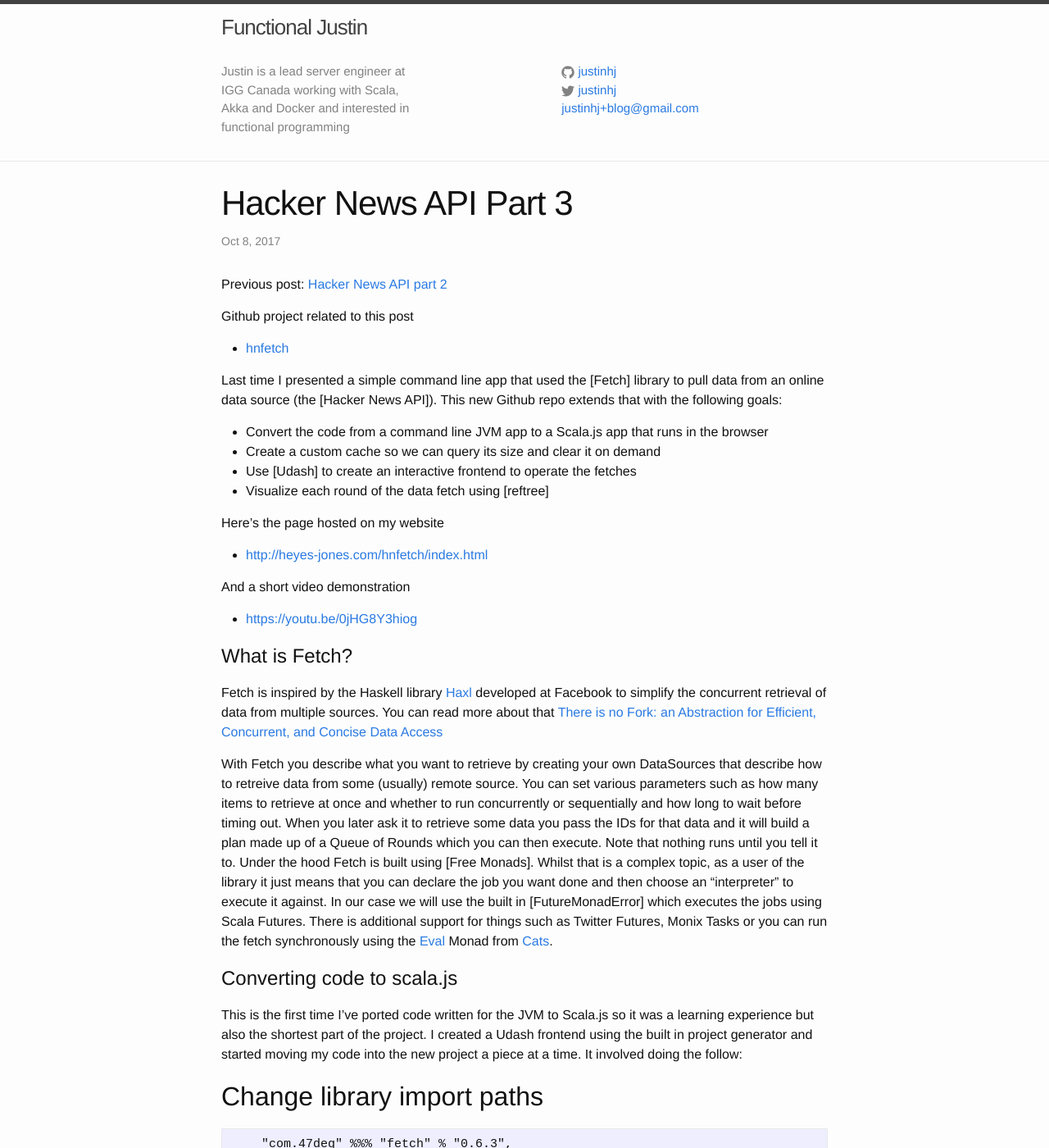
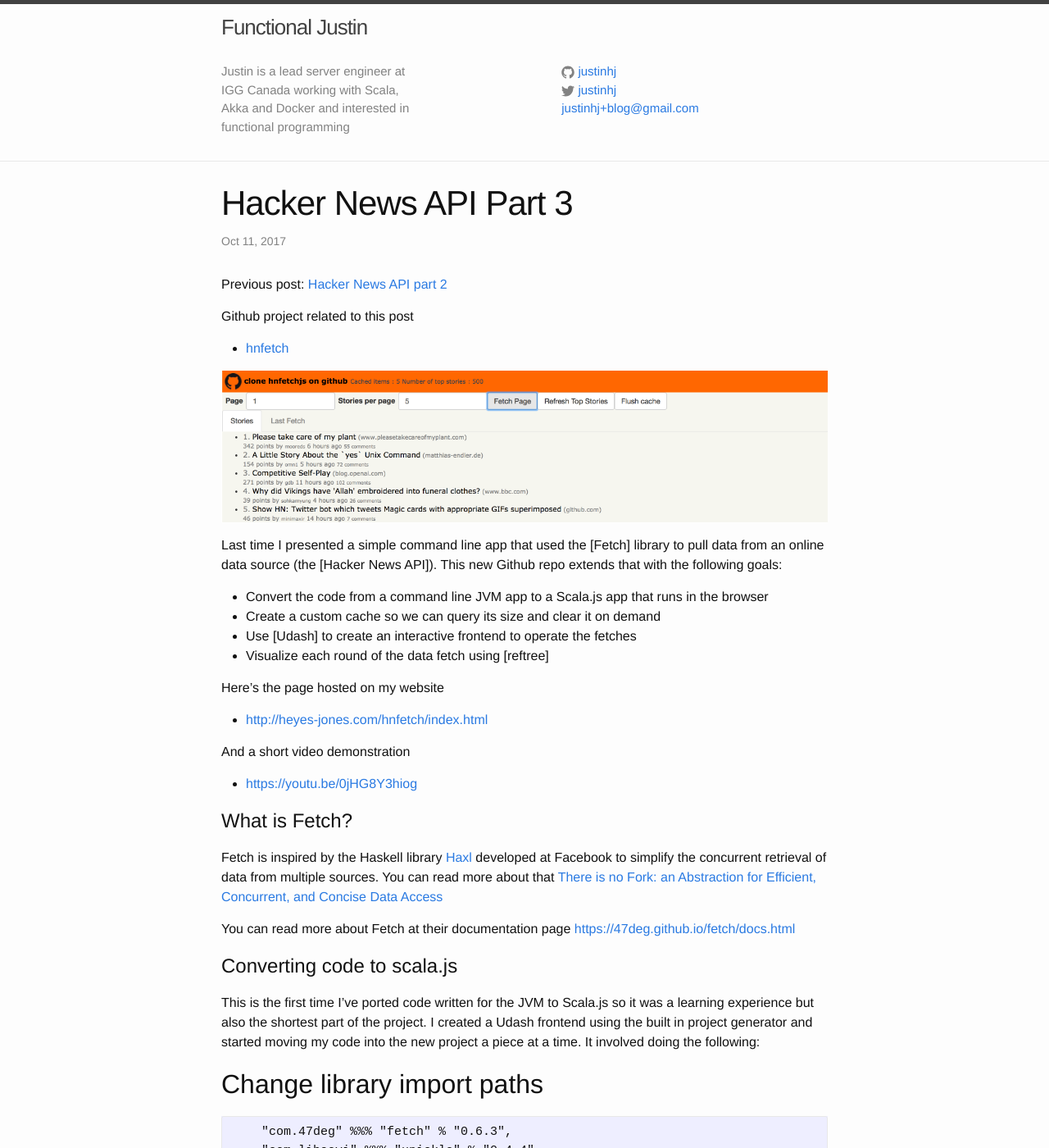
Before and after one commit to justinhj/justinhj.github.io, a Jekyll site: the page built from _posts/2017-10-08-hacker-news-api-3.md, in a window 1280 px wide and 1400 px high. Shown: the whole window at 82% size. Built offline with Jekyll 4.4.1, drawn with Linux system fonts in a browser that asks for light colours; comment, search, counter and statistics services are not loaded; some of the changed text lies outside the part shown.

Commit message:
wrapping up

```diff
--- a/_posts/2017-10-08-hacker-news-api-3.md
+++ b/_posts/2017-10-08-hacker-news-api-3.md
@@ -1,7 +1,7 @@
 ---
 layout: post
 title:  "Hacker News API Part 3"
-date:   2017-10-08 00:00:00 -0000
+date:   2017-10-11 00:00:00 -0000
 tags:
 - scala
 - functional programming
@@ -18,6 +18,8 @@
 Github project related to this post
 
 - [hnfetch](https://github.com/justinhj/hnfetchjs)
+
+![Frontend example](/../images/ux.png)
 
 Last time I presented a simple command line app that used the [Fetch] library to pull data from an online data source (the [Hacker News API]). This new Github repo extends that with the following goals:
 
@@ -38,11 +40,11 @@
 
 Fetch is inspired by the Haskell library [Haxl](https://github.com/facebook/Haxl) developed at Facebook to simplify the concurrent retrieval of data from multiple sources. You can read more about that [There is no Fork: an Abstraction for Efficient, Concurrent, and Concise Data Access](https://simonmar.github.io/bib/papers/haxl-icfp14.pdf)
 
-With Fetch you describe what you want to retrieve by creating your own DataSources that describe how to retreive data from some (usually) remote source. You can set various parameters such as how many items to retrieve at once and whether to run concurrently or sequentially and how long to wait before timing out. When you later ask it to retrieve some data you pass the IDs for that data and it will build a plan made up of a Queue of Rounds which you can then execute. Note that nothing runs until you tell it to. Under the hood Fetch is built using [Free Monads]. Whilst that is a complex topic, as a user of the library it just means that you can declare the job you want done and then choose an "interpreter" to execute it against. In our case we will use the built in [FutureMonadError] which executes the jobs using Scala Futures. There is additional support for things such as Twitter Futures, Monix Tasks or you can run the fetch synchronously using the [Eval](https://typelevel.org/cats/api/cats/Eval.html) Monad from [Cats](https://typelevel.org/cats/).
+You can read more about Fetch at their documentation page [https://47deg.github.io/fetch/docs.html](https://47deg.github.io/fetch/docs.html)
 
 # Converting code to scala.js
 
-This is the first time I've ported code written for the JVM to Scala.js so it was a learning experience but also the shortest part of the project. I created a Udash frontend using the built in project generator and started moving my code into the new project a piece at a time. It involved doing the follow:
+This is the first time I've ported code written for the JVM to Scala.js so it was a learning experience but also the shortest part of the project. I created a Udash frontend using the built in project generator and started moving my code into the new project a piece at a time. It involved doing the following:
 
 ## Change library import paths
 
@@ -86,9 +88,7 @@
 
 # Udash frontend
 
-The [Udash guide](http://guide.udash.io) tells you everything you need to know to make great interactive frontends entirely in Scala. I've used the Bootstrap addon to utilize features such as tabbed panes to switch between the stories and the fetch diagram.
-
-![Frontend example](/../images/ux.png)
+The [Udash guide](http://guide.udash.io) tells you everything you need to know to make great interactive frontends entirely in Scala. I've used the Bootstrap add-on to utilize features such as tabbed panes to switch between the stories and the fetch diagram.
 
 # Visualizing the Fetch rounds
 
@@ -123,4 +123,12 @@
 
 {% endhighlight %}
 
+Here's a sample diagram of the Fetch rounds
+
 ![Fetch diagram](/../images/fetch.png)
+
+Here you can see that each round grabbed at least 8 items (that's the number of items per round my data source specifies) and you can see the time in ms for each one.
+
+# Next steps
+
+Feel free to fork the code on github and expand it your needs, and as always feel free to contact me at the links above with any questions or comments.
```
